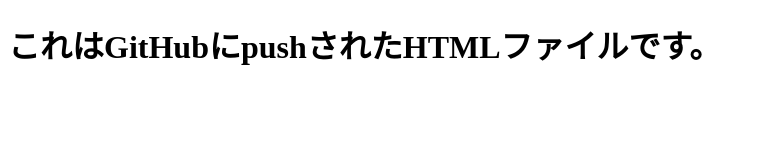
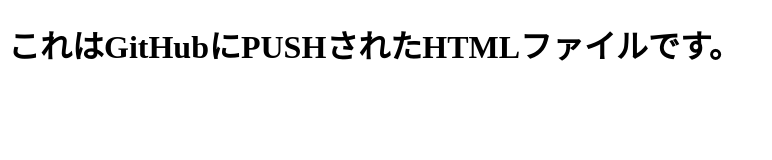
Before and after one commit to fuzztarou/S3_test, a plain HTML site: page index.html in a window 1280 px wide. Shown: the whole page, without its empty margins (0-772 px from the left). Drawn offline with Linux system fonts and the light colour scheme.

```diff
--- a/index.html
+++ b/index.html
@@ -5,6 +5,6 @@
     <META CHARSET="UTF-8">
   </HEAD>
   <BODY>
-    <H1>これはGitHubにpushされたHTMLファイルです。</H1>
+    <H1>これはGitHubにPUSHされたHTMLファイルです。</H1>
   </BODY>
 </HTML>
```
